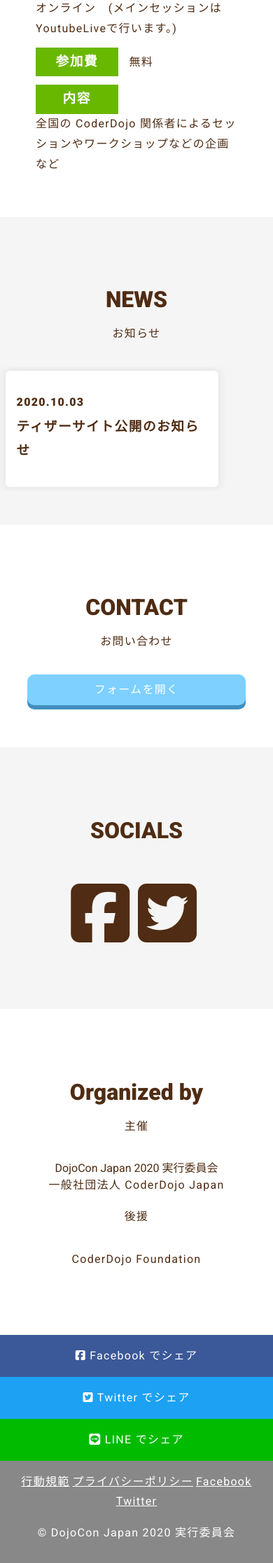
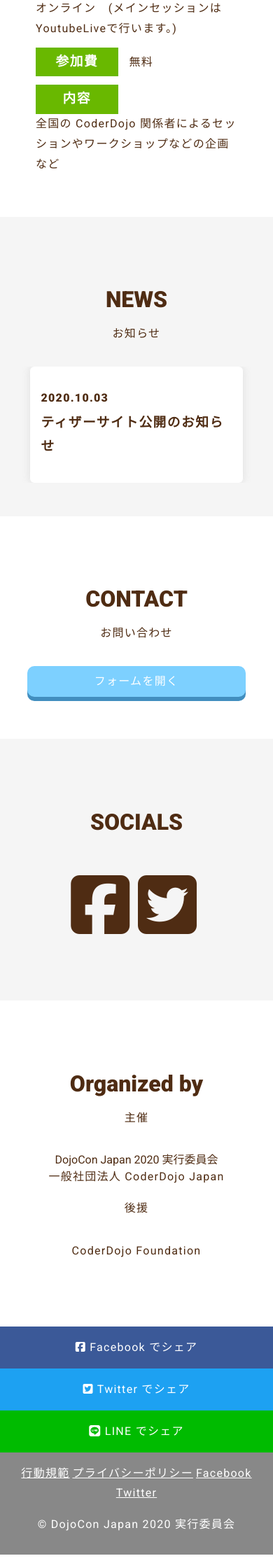
Before and after one commit to coderdojo-japan/dojocon2020.coderdojo.jp, a Jekyll site: the page built from index.html, in a window 390 px wide. Shown: the part 3033-5267 px from the top of the page at 70% size. Built offline with Jekyll 4.4.1, drawn with Linux system fonts in a browser that asks for light colours; nearby versions of some CDN libraries.

Commit message:
スマホ表示のズレを修正

```diff
--- a/_sass/_top.scss
+++ b/_sass/_top.scss
@@ -79,7 +79,7 @@
     .article {
       padding: 4vw;
       flex: 0 0 120px;
-      margin: 6px 8px;
+      margin: auto;
       min-width: 70%;
       width: calc(100% - 8vw);
       .article-thumbnail {
```
